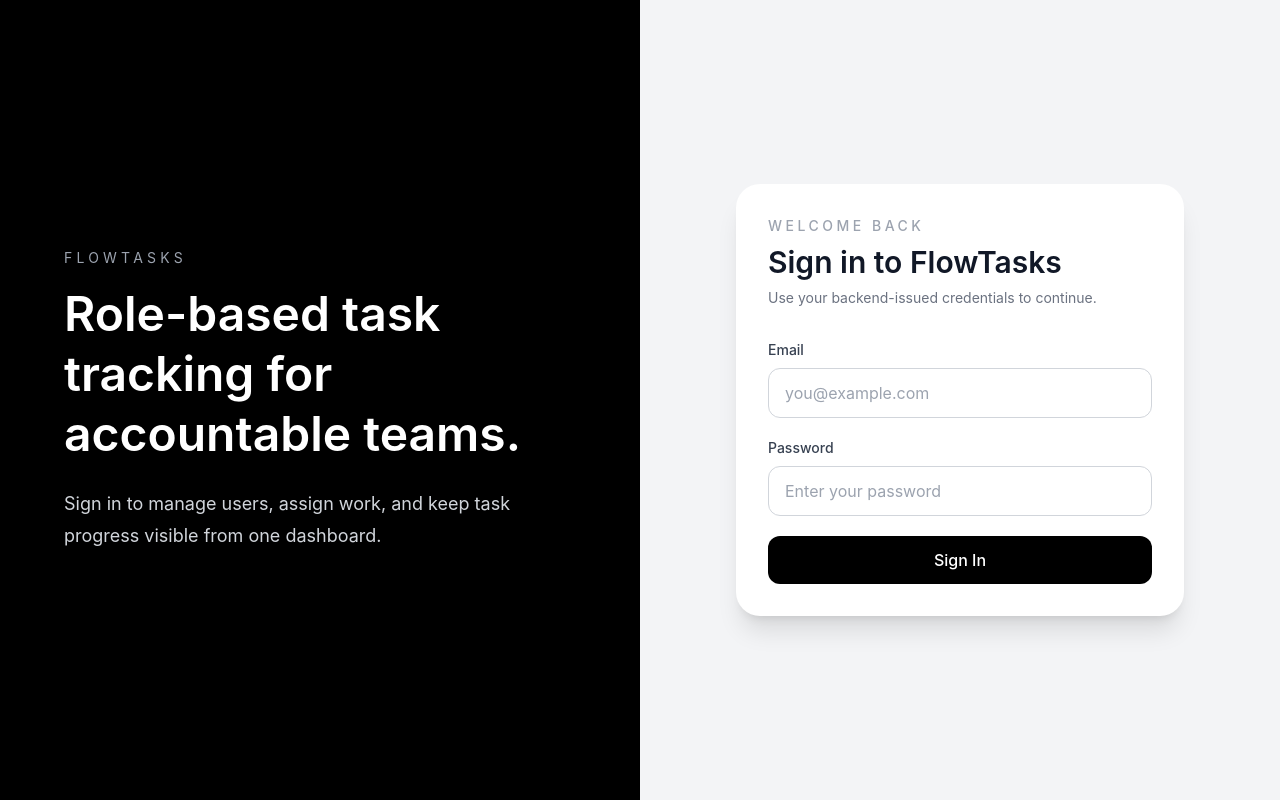
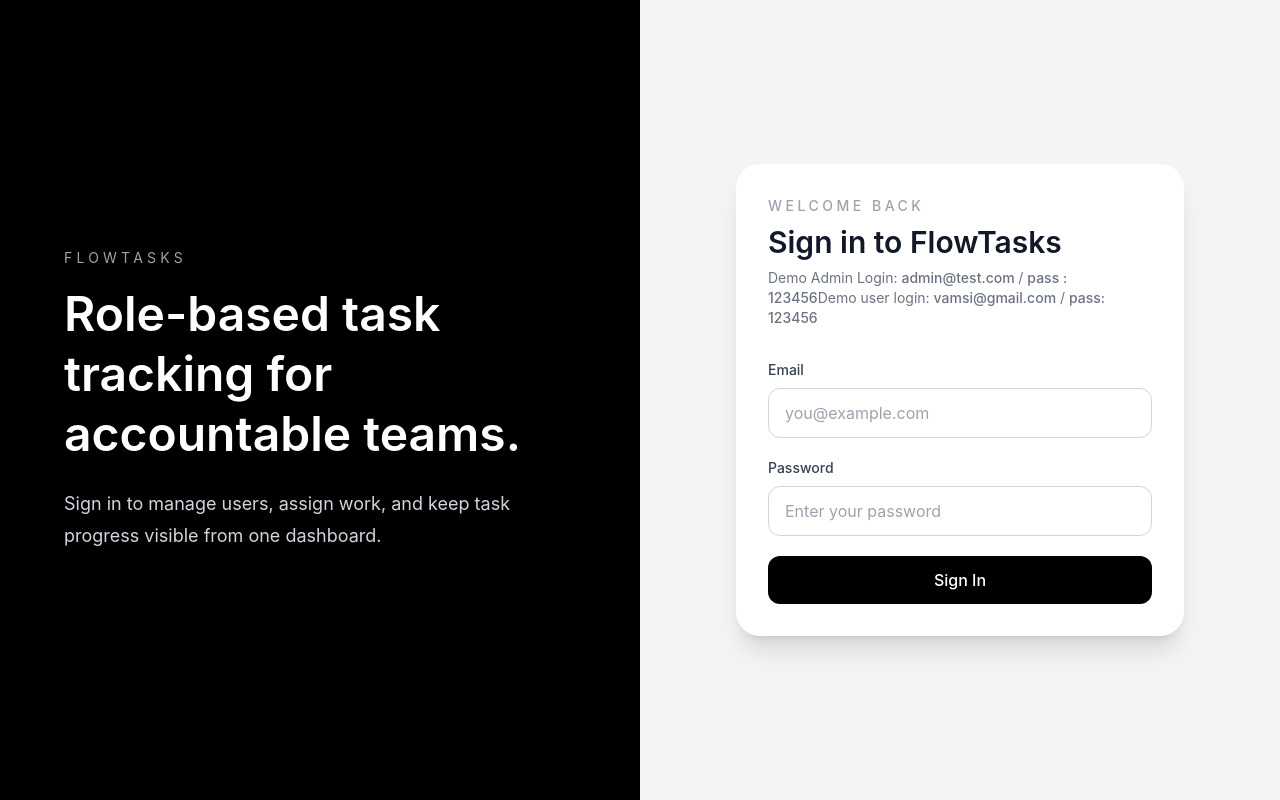
Before and after one commit to Vamsidhar3081/task-tracker, a React (Vite) app: page /login in a window 1280 px wide. Built offline with nearby package versions, Linux system fonts and the light colour scheme.

Commit message:
initial commit again

```diff
--- a/src/pages/login.tsx
+++ b/src/pages/login.tsx
@@ -62,8 +62,9 @@ const Login = () => {
           </p>
           <h2 className="mb-2 text-3xl font-semibold text-gray-900">Sign in to FlowTasks</h2>
           <p className="mb-8 text-sm text-gray-500">
-            Use your backend-issued credentials to continue.
-          </p>
+  Demo Admin Login: <span className="font-medium">admin@test.com </span> / <span className="font-medium">pass : 123456</span>
+  Demo user login: <span className="font-medium">vamsi@gmail.com</span> / <span className="font-medium">pass: 123456</span>
+</p>
 
           <form onSubmit={handleSubmit} className="space-y-5">
             <div>
```
